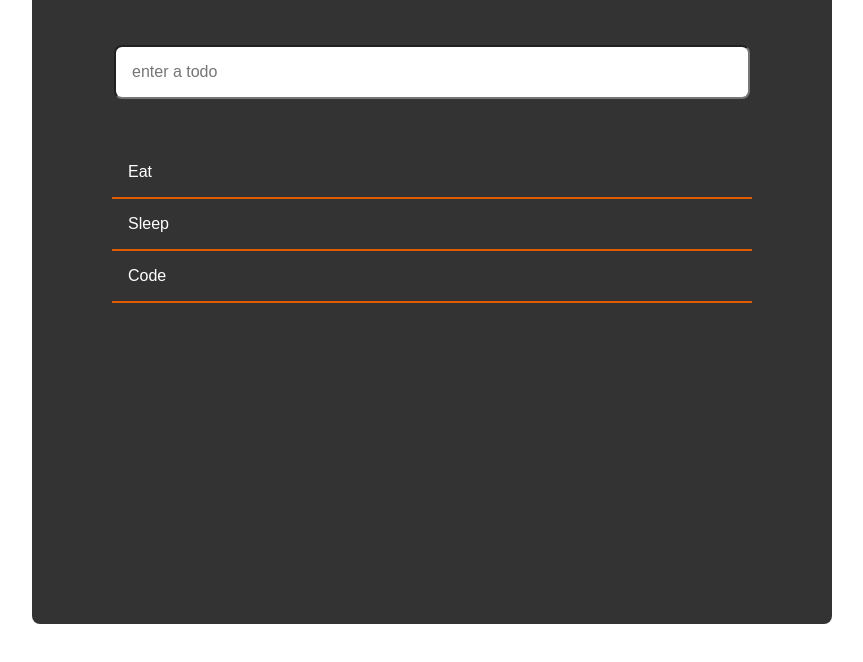
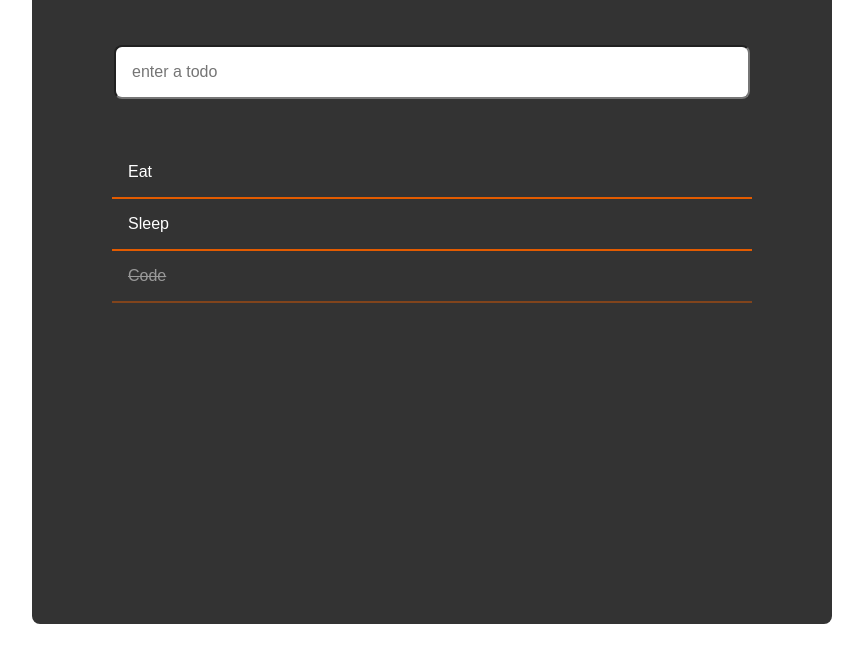
Before and after one commit to TheProgrammer01101/todoList, a plain HTML site: page index.html in a window 1280 px wide. Shown: the part 136-798 px from the top of the page, without its empty margins (208-1071 px from the left). Drawn offline with Linux system fonts and the light colour scheme.

Commit message:
forgot to change css

```diff
--- a/style.css
+++ b/style.css
@@ -39,7 +39,7 @@
     user-select: none;
 }
 
-.container li.delete {
+.container li.done {
     text-decoration: line-through;
     color: #999999;
     border-color: #e35b0072;
```
